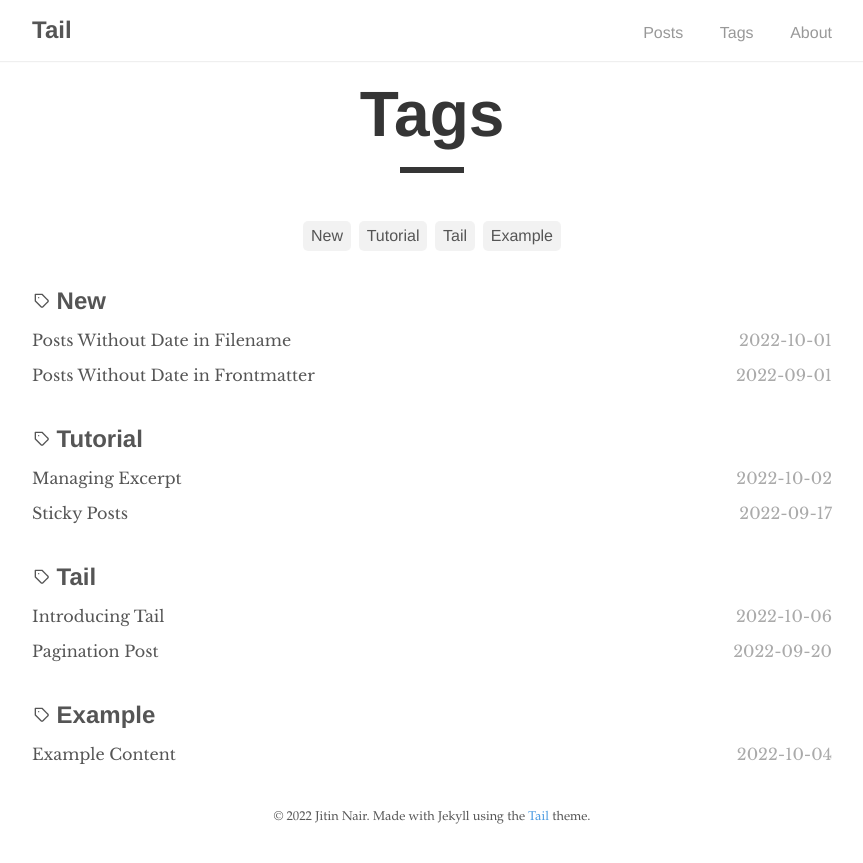
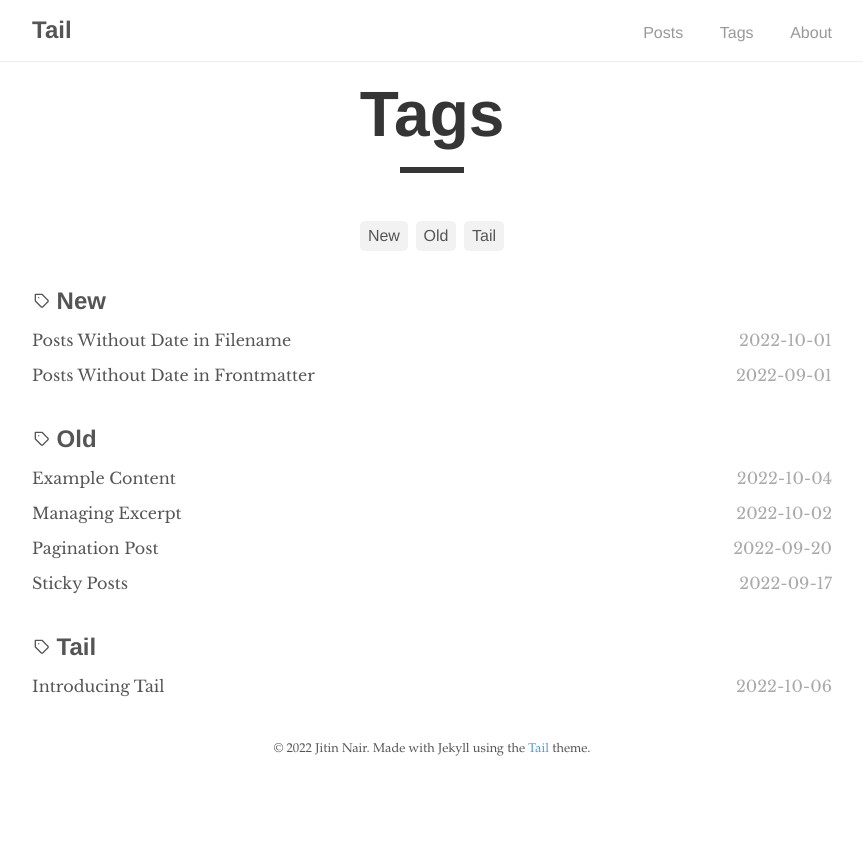
Before and after one commit to jitinnair1/tail, a Jekyll site: the page built from _pages/tags.html, in a window 1280 px wide. Shown: the top 863 px of the page, without its empty margins (208-1071 px from the left). Built offline with Jekyll 4.4.1, drawn with Linux system fonts in a browser that asks for light colours.

Commit message:
cleaned up tags

```diff
--- a/_posts/example-content.md
+++ b/_posts/example-content.md
@@ -3,7 +3,7 @@ layout: post
 title: "Example Content"
 author: "Jitin"
 date: 4th Oct 2022
-tags: Example
+tags: Old
 excerpt_separator: <!--more-->
 ---
 
--- a/_posts/managing-excerpt.md
+++ b/_posts/managing-excerpt.md
@@ -3,7 +3,7 @@ layout: post
 title: "Managing Excerpt"
 date: 2nd Oct 2022
 author: "Jitin"
-tags: Tutorial
+tags: Old
 excerpt_separator: <!--more-->
 ---
 
--- a/_posts/pagination-post.md
+++ b/_posts/pagination-post.md
@@ -3,7 +3,7 @@ layout: post
 title: "Pagination Post"
 date: 20th Sept 2022
 author: "Jitin"
-tags: Tail
+tags: Old
 ---
 
 Here we see **Tail's** pagination feature in action. It is set to 5 posts per page by default. Feel free to change this number in the `_config.yml` file!
--- a/_posts/sticky-posts.md
+++ b/_posts/sticky-posts.md
@@ -3,7 +3,7 @@ layout: post
 title: "Sticky Posts"
 author: "Jitin"
 date: 17th Sept 2022
-tags: Tutorial
+tags: Old
 excerpt_separator: <!--more-->
 ---
 
```
